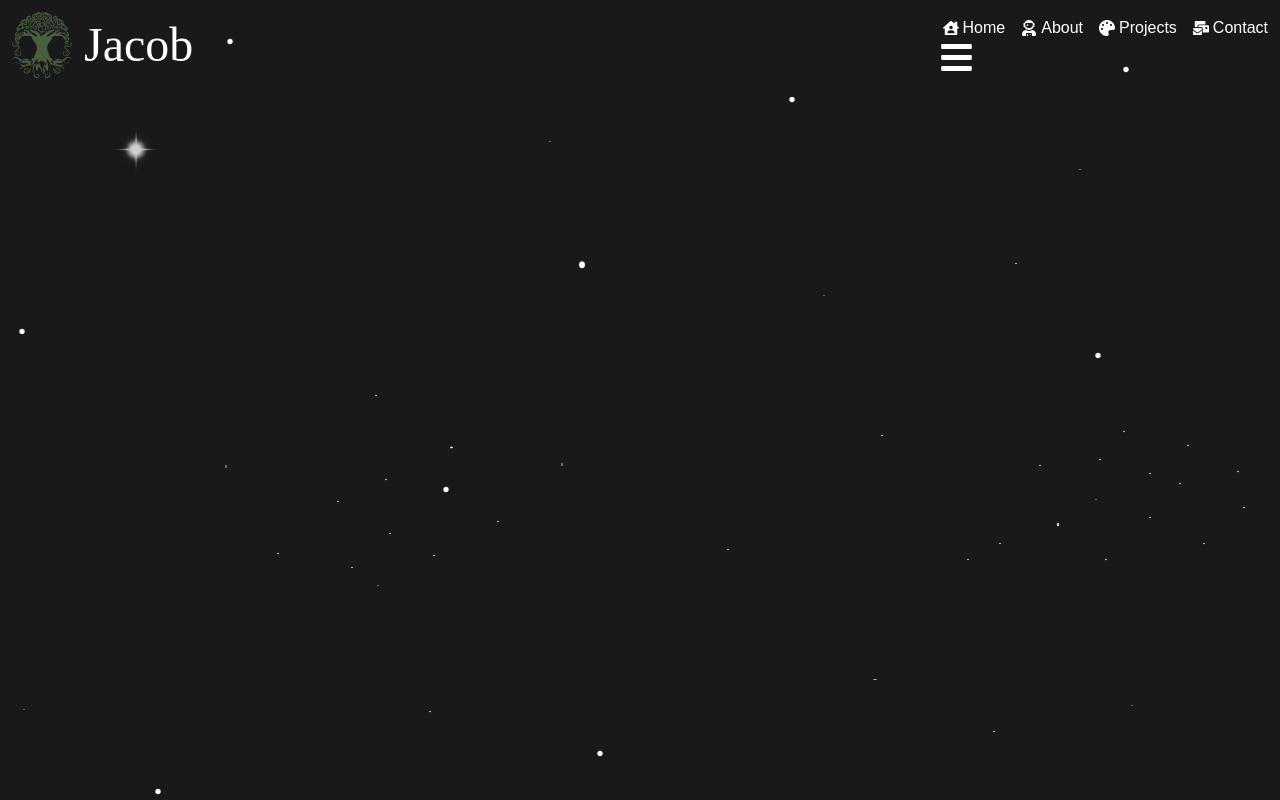
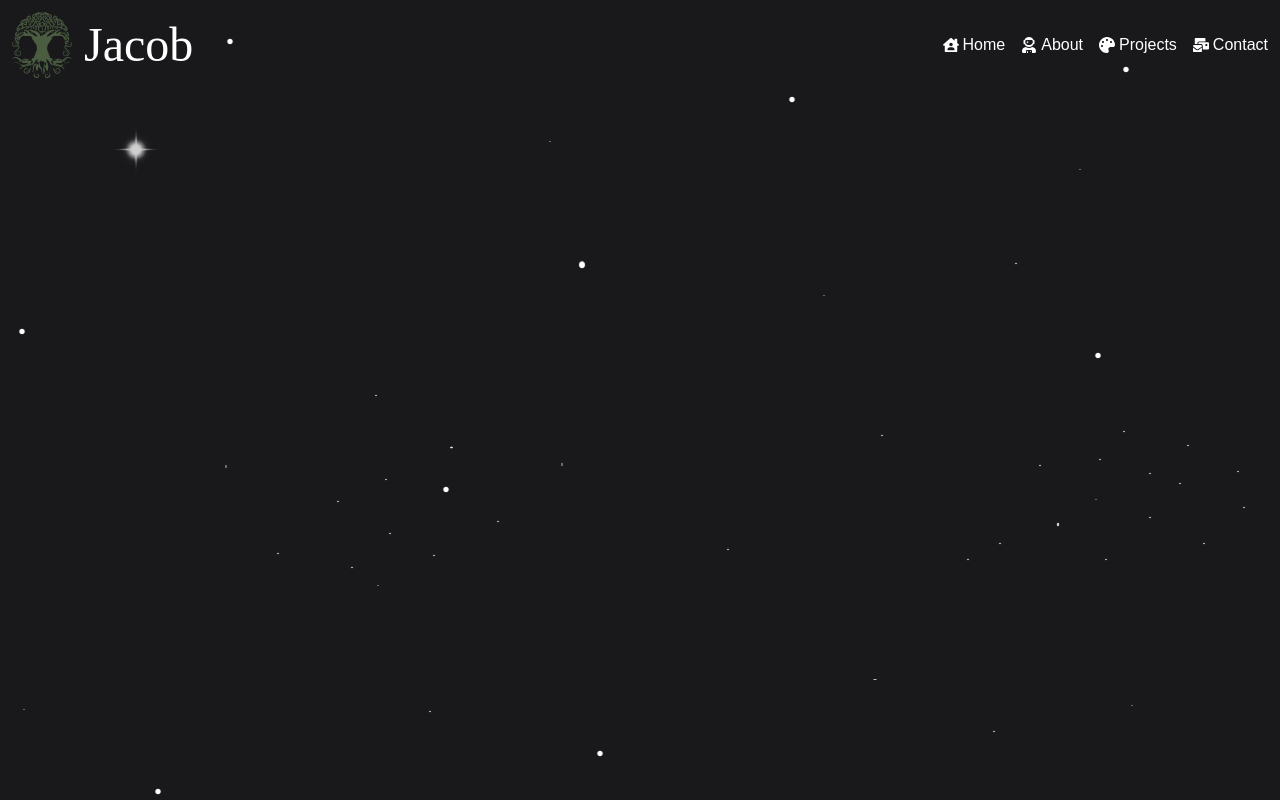
Before and after one commit to YggdrasilJL/web-wizard, a React (Vite) app: page / in a window 1280 px wide. Built offline with nearby package versions, Linux system fonts and the light colour scheme; a web font is replaced by a local one.

Commit message:
small change to hidden

```diff
--- a/src/components/Nav.jsx
+++ b/src/components/Nav.jsx
@@ -48,7 +48,7 @@ const Nav = () => {
       </ul>
       <div
         onClick={() => setNav(!nav)}
-        className="text-white cursor-pointer pr-3 transition-transform duration-500"
+        className="text-white cursor-pointer pr-3 sm:hidden"
       >
         {!nav ? <FaBars size={35} /> : <FaTimes size={35} />}
       </div>
```
